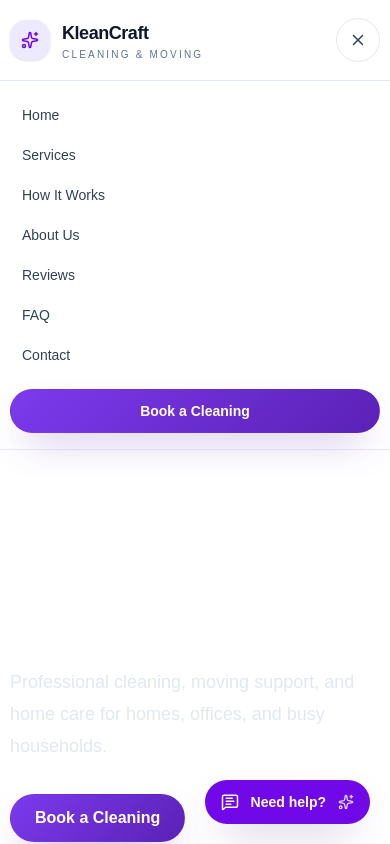
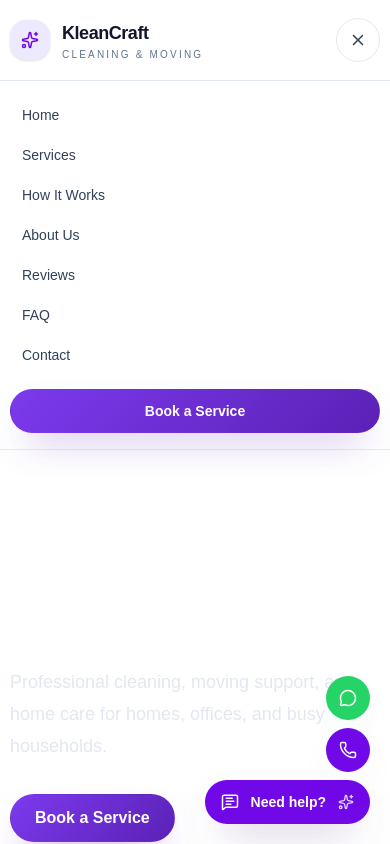
Before and after one commit to Tofunmi2003/kleancraft-cleaning-moving, a Next.js app: page / in a window 390 px wide. Both pictures are taken after a click on the button "Open menu". Shown: the top 844 px of the page. Built offline with nearby package versions, Linux system fonts and the light colour scheme.

Commit message:
Fix floating phone action and contact buttons

```diff
--- a/app/faq/page.tsx
+++ b/app/faq/page.tsx
@@ -1,7 +1,7 @@
 import { PageShell } from "@/components/page-shell";
 
 const faqs = [
-  { question: "What cleaning services do you offer?", answer: "We provide residential, deep, office, commercial, move-in or move-out, surface, event, and custom cleaning services tailored to your space." },
+  { question: "What cleaning services do you offer?", answer: "We provide residential, deep, sofa & chair, office, commercial, post-construction, move-in or move-out, surface, event, and custom cleaning services tailored to your space." },
   { question: "Do you provide cleaning equipment?", answer: "Yes. Our team brings the necessary supplies and equipment for standard service visits, with optional product preferences available on request." },
   { question: "Do you clean offices and commercial spaces?", answer: "Yes. We support workplaces, clinics, rental properties, retail spaces, and other commercial environments with flexible schedules." },
   { question: "Can I book a one-time cleaning?", answer: "Absolutely. You can request a one-time clean or choose weekly, bi-weekly, or monthly recurring service." },
--- a/app/page.tsx
+++ b/app/page.tsx
@@ -20,7 +20,6 @@ import {
 } from "lucide-react";
 import { SectionHeading } from "@/components/section-heading";
 import { BookingForm } from "@/components/booking-form";
-import { QuoteForm } from "@/components/quote-form";
 import { FloatingChat } from "@/components/floating-chat";
 
 const trustPillars = [
@@ -44,6 +43,12 @@ const services = [
     image: "https://images.unsplash.com/photo-1527515637462-cff94eecc1ac?auto=format&fit=crop&w=900&q=80",
   },
   {
+    title: "Sofa & Chair Cleaning",
+    description: "Gentle yet thorough upholstery cleaning that removes dust, stains, and daily buildup from soft furnishings.",
+    icon: Sparkles,
+    image: "https://images.unsplash.com/photo-1505693416388-ac5ce068fe85?auto=format&fit=crop&w=900&q=80",
+  },
+  {
     title: "Surface Cleaning",
     description: "Precision care for counters, fixtures, glass, and high-touch surfaces that keep spaces polished daily.",
     icon: Sparkles,
@@ -60,6 +65,12 @@ const services = [
     description: "Reliable service for retail, clinic, fitness, and hospitality spaces with flexible scheduling windows.",
     icon: Building2,
     image: "https://images.unsplash.com/photo-1556157382-97eda2d62296?auto=format&fit=crop&w=900&q=80",
+  },
+  {
+    title: "Post-Construction Cleaning",
+    description: "Final dust removal and detail cleaning for freshly renovated or newly built spaces before handover or occupancy.",
+    icon: Wrench,
+    image: "https://images.unsplash.com/photo-1504307651254-35680f356dfd?auto=format&fit=crop&w=900&q=80",
   },
   {
     title: "Event / Hall Cleaning",
@@ -160,7 +171,7 @@ const testimonials = [
 ];
 
 const faqs = [
-  { question: "What cleaning services do you offer?", answer: "We provide residential, deep, office, commercial, move-in or move-out, surface, event, and custom cleaning services tailored to your space." },
+  { question: "What cleaning services do you offer?", answer: "We provide residential, deep, sofa & chair, office, commercial, post-construction, move-in or move-out, surface, event, and custom cleaning services tailored to your space." },
   { question: "Do you provide cleaning equipment?", answer: "Yes. Our team brings the necessary supplies and equipment for standard service visits, with optional product preferences available on request." },
   { question: "Do you clean offices and commercial spaces?", answer: "Yes. We support workplaces, clinics, rental properties, retail spaces, and other commercial environments with flexible schedules." },
   { question: "Can I book a one-time cleaning?", answer: "Absolutely. You can request a one-time clean or choose weekly, bi-weekly, or monthly recurring service." },
@@ -198,11 +209,16 @@ export default function Home() {
 
             <div className="mt-8 flex flex-wrap gap-4">
               <Link href="/booking" className="btn-primary h-12 px-6">
-                Book a Cleaning
+                Book a Service
               </Link>
-              <Link href="/quote" className="btn-secondary h-12 px-6">
-                Get a Quote
-              </Link>
+              <a
+                href="https://wa.me/2349064621664?text=Hi%20KleanCraft%2C%20I%20want%20to%20book%20a%20service."
+                target="_blank"
+                rel="noreferrer"
+                className="btn-secondary h-12 px-6"
+              >
+                Contact us on WhatsApp
+              </a>
             </div>
 
             <div className="mt-8 flex flex-wrap gap-3">
@@ -417,29 +433,6 @@ export default function Home() {
         </div>
       </section>
 
-      <section id="quote" className="bg-[#1b1724] section">
-        <div className="container grid gap-8 lg:grid-cols-[0.9fr_1.1fr] lg:items-start">
-          <div>
-            <SectionHeading
-              eyebrow="Get a quote"
-              title="Need an estimate before booking?"
-              description="Tell us about your property and service needs for a tailored estimate, especially for moving support, larger homes, or custom requests."
-              theme="dark"
-            />
-            <div className="mt-8 rounded-[1.75rem] border border-violet-200/20 bg-violet-500/10 p-6 text-white">
-              <div className="flex items-center gap-3 text-violet-200">
-                <CalendarCheck2 size={18} />
-                <span className="text-sm font-semibold uppercase tracking-[0.16em]">Quote support</span>
-              </div>
-              <p className="mt-4 text-sm leading-7 text-slate-200">
-                Final pricing can be confirmed after review. The quote form is designed so it can later connect to automated follow-up workflows and customer communications.
-              </p>
-            </div>
-          </div>
-          <QuoteForm />
-        </div>
-      </section>
-
       <section id="faq" className="bg-[#1b1724] section">
         <div className="container">
           <SectionHeading
@@ -471,11 +464,16 @@ export default function Home() {
             </p>
             <div className="mt-8 flex flex-wrap justify-center gap-4">
               <Link href="/booking" className="btn-primary h-12 px-6">
-                Book a Cleaning
+                Book a Service
               </Link>
-              <Link href="/quote" className="btn-secondary btn-secondary--light h-12 px-6">
-                Get a Quote
-              </Link>
+              <a
+                href="https://wa.me/2349064621664?text=Hi%20KleanCraft%2C%20I%20want%20to%20talk%20about%20a%20service."
+                target="_blank"
+                rel="noreferrer"
+                className="btn-secondary btn-secondary--light h-12 px-6"
+              >
+                Contact us on WhatsApp
+              </a>
             </div>
           </div>
         </div>
--- a/components/booking-form.tsx
+++ b/components/booking-form.tsx
@@ -5,9 +5,11 @@ import { useState } from "react";
 const serviceOptions = [
   "Residential Cleaning",
   "Deep Cleaning",
+  "Sofa & Chair Cleaning",
   "Surface Cleaning",
   "Office Cleaning",
   "Commercial Cleaning",
+  "Post-Construction Cleaning",
   "Event / Hall Cleaning",
   "Move-In / Move-Out Cleaning",
   "Custom Cleaning",
--- a/components/floating-chat.tsx
+++ b/components/floating-chat.tsx
@@ -1,13 +1,13 @@
 "use client";
 
 import { useState } from "react";
-import { Bot, MessageSquareText, Send, Sparkles, X } from "lucide-react";
+import { Bot, MessageSquareText, MessageCircle, Phone, Send, Sparkles, X } from "lucide-react";
 
 const quickPrompts = [
-  "Need a quote",
-  "Book a cleaning",
+  "Book a service",
   "What services do you offer?",
   "Availability this weekend",
+  "Need a quick call",
 ];
 
 const initialMessages = [
@@ -30,12 +30,12 @@ export function FloatingChat() {
     const nextMessages = [...messages, { role: "user", text: prompt }];
 
     let response = "I can help with that. Tell me the type of property, service you need, and the date you prefer.";
-    if (prompt.toLowerCase().includes("quote")) {
-      response = "Absolutely. I can help you request a quote. Tell me your property type, size, cleaning type, and frequency.";
+    if (prompt.toLowerCase().includes("call") || prompt.toLowerCase().includes("phone")) {
+      response = "You can reach us directly by phone, or use the WhatsApp button in the floating action bar for quick contact.";
     } else if (prompt.toLowerCase().includes("book")) {
       response = "I can guide you to a booking request. Share your preferred date and whether this is a one-time or recurring clean.";
     } else if (prompt.toLowerCase().includes("service")) {
-      response = "We offer residential, deep, office, commercial, move-in / move-out, and event cleaning. We can tailor a package to your space.";
+      response = "We offer residential, deep, sofa & chair, office, commercial, post-construction, move-in / move-out, and event cleaning. We can tailor a package to your space.";
     }
 
     setMessages([...nextMessages, { role: "assistant", text: response }]);
@@ -49,7 +49,26 @@ export function FloatingChat() {
   }
 
   return (
-    <div className="fixed bottom-5 right-5 z-50">
+    <div className="fixed bottom-5 right-5 z-50 flex flex-col items-end gap-2">
+      <div className="relative z-20 flex flex-col items-end gap-2">
+        <a
+          href="https://wa.me/2349064621664?text=Hi%20KleanCraft%2C%20I%20want%20to%20book%20a%20service."
+          target="_blank"
+          rel="noreferrer"
+          aria-label="Contact us on WhatsApp"
+          className="flex h-11 w-11 items-center justify-center rounded-full bg-[#25D366] text-white shadow-[0_18px_35px_-18px_rgba(37,211,102,0.8)] transition hover:scale-[1.02]"
+        >
+          <MessageCircle size={18} />
+        </a>
+        <a
+          href="tel:+2349064621664"
+          aria-label="Call KleanCraft"
+          className="flex h-11 w-11 items-center justify-center rounded-full bg-violet-700 text-white shadow-[0_18px_35px_-18px_rgba(109,74,197,0.8)] transition hover:scale-[1.02]"
+        >
+          <Phone size={18} />
+        </a>
+      </div>
+
       {open ? (
         <div className="w-[min(92vw,360px)] overflow-hidden rounded-[1.6rem] border border-slate-200 bg-white shadow-[0_32px_80px_-28px_rgba(46,24,69,0.38)]">
           <div className="flex items-center justify-between bg-violet-700 px-4 py-3 text-white">
@@ -100,7 +119,7 @@ export function FloatingChat() {
           </div>
         </div>
       ) : (
-        <button type="button" onClick={() => setOpen(true)} className="flex items-center gap-3 rounded-full bg-violet-700 px-4 py-3 text-sm font-semibold text-white shadow-[0_18px_40px_-18px_rgba(95,63,141,0.8)] transition hover:bg-violet-800">
+        <button type="button" onClick={() => setOpen(true)} className="relative z-10 flex items-center gap-3 rounded-full bg-violet-700 px-4 py-3 text-sm font-semibold text-white shadow-[0_18px_40px_-18px_rgba(95,63,141,0.8)] transition hover:bg-violet-800">
           <MessageSquareText size={18} />
           <span>Need help?</span>
           <Sparkles size={16} className="text-violet-200" />
--- a/components/site-footer.tsx
+++ b/components/site-footer.tsx
@@ -4,8 +4,10 @@ import { MapPin, Mail, Phone, Sparkles } from "lucide-react";
 const services = [
   "Residential Cleaning",
   "Deep Cleaning",
+  "Sofa & Chair Cleaning",
   "Office Cleaning",
   "Commercial Cleaning",
+  "Post-Construction Cleaning",
   "Event Cleaning",
   "Move-In / Move-Out",
 ];
--- a/components/site-header.tsx
+++ b/components/site-header.tsx
@@ -40,7 +40,7 @@ export function SiteHeader() {
 
         <div className="hidden lg:block">
           <Link href="/booking" className="btn-primary h-11 px-5 text-sm">
-            Book a Cleaning
+            Book a Service
           </Link>
         </div>
 
@@ -72,7 +72,7 @@ export function SiteHeader() {
               className="btn-primary mt-3 h-11 px-5 text-sm"
               onClick={() => setOpen(false)}
             >
-              Book a Cleaning
+              Book a Service
             </Link>
           </nav>
         </div>
```
Also changed, not shown: app/services/page.tsx (+12 -0 lines).
